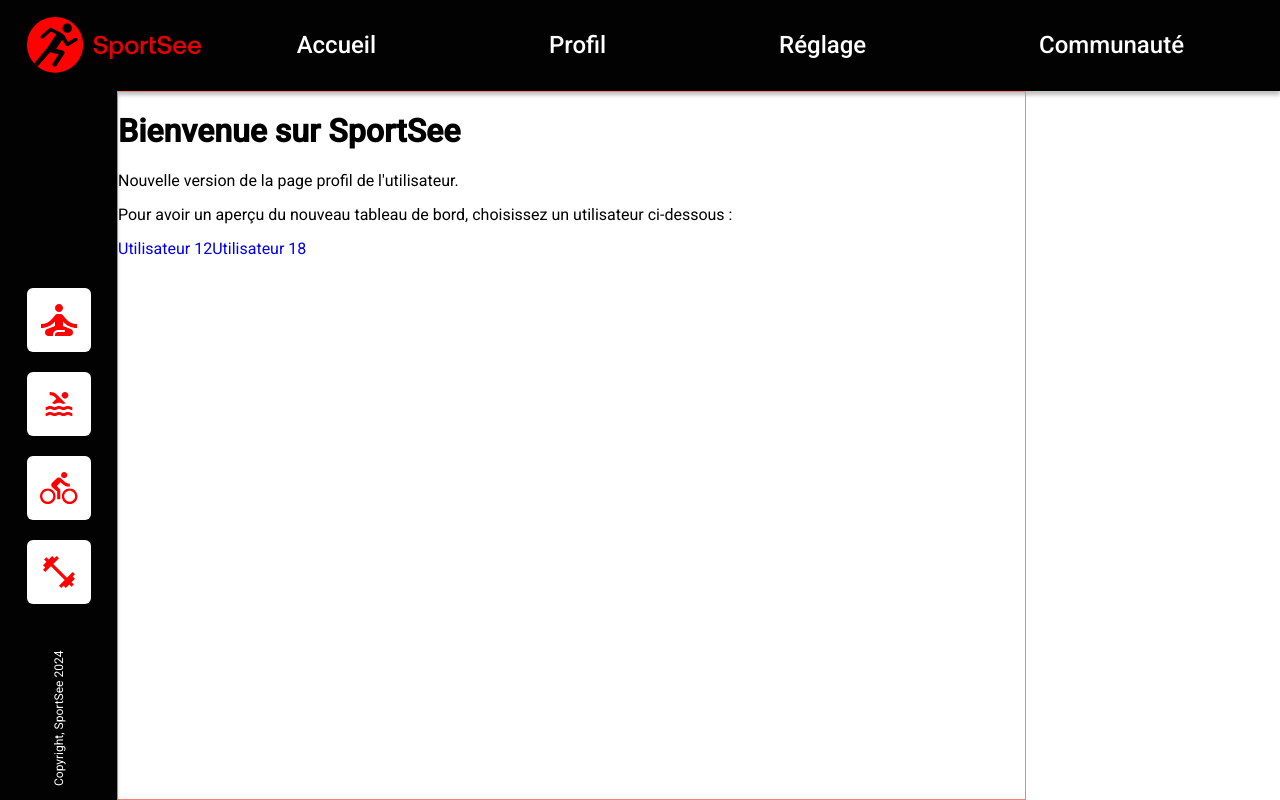
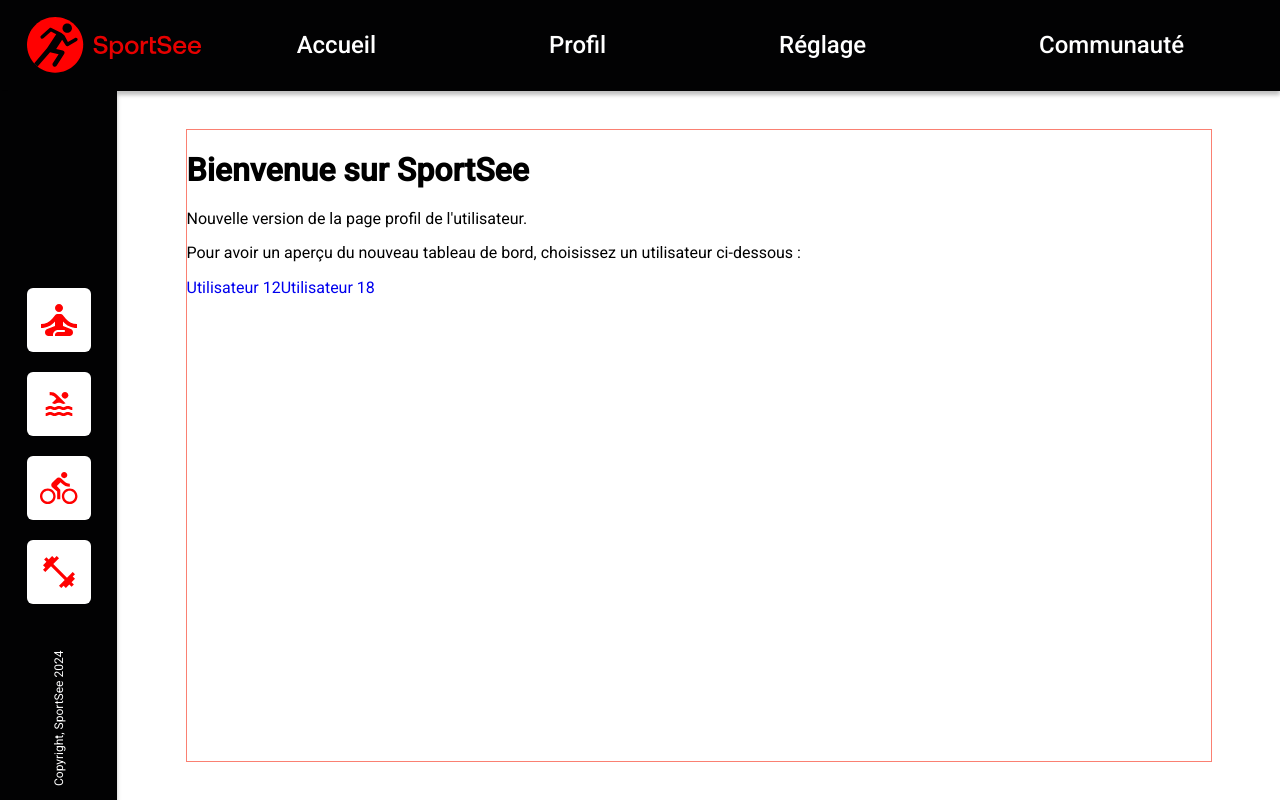
Before and after one commit to haaslaura/sportsee-front, a React (Create React App) app: page / in a window 1280 px wide. Built offline with nearby package versions, Linux system fonts and the light colour scheme.

Commit message:
Main CSS corrections and minor modification for the header

```diff
--- a/src/assets/style.css
+++ b/src/assets/style.css
@@ -457,8 +457,11 @@ main {
 }
 main .main-container {
   border: 1px solid salmon;
-  width: 100%;
-  max-width: 907px;
+  width: 80%;
+  margin-left: auto;
+  margin-right: auto;
+  margin-top: 3%;
+  margin-bottom: 3%;
 }
 
 /********* Be careful **********/
--- a/src/layouts/Header.jsx
+++ b/src/layouts/Header.jsx
@@ -8,7 +8,7 @@ function Header() {
             <nav className='navbar' aria-label='Menu principal'>
                 <ul>
                     <li>
-                        <Link>Accueil</Link>
+                        <Link to="/">Accueil</Link>
                     </li>
                     <li>
                         <Link>Profil</Link>
--- a/src/pages/Temporary.jsx
+++ b/src/pages/Temporary.jsx
@@ -1,6 +1,7 @@
 import { Link } from 'react-router-dom';
 import Home from './Home';
 
+// File to be deleted before going online
 function Temporary() {
 
     return (
--- a/src/sass/layouts/_layout.scss
+++ b/src/sass/layouts/_layout.scss
@@ -11,7 +11,10 @@ main {
 
     .main-container {
         border: 1px solid salmon;
-        width: 100%;
-        max-width: 907px;
+        width: 80%;
+        margin-left: auto;
+        margin-right: auto;
+        margin-top: 3%;
+        margin-bottom: 3%;
     }
 }
```
Also changed, not shown: 1 other file (tests, documents, lock files or other folders).
